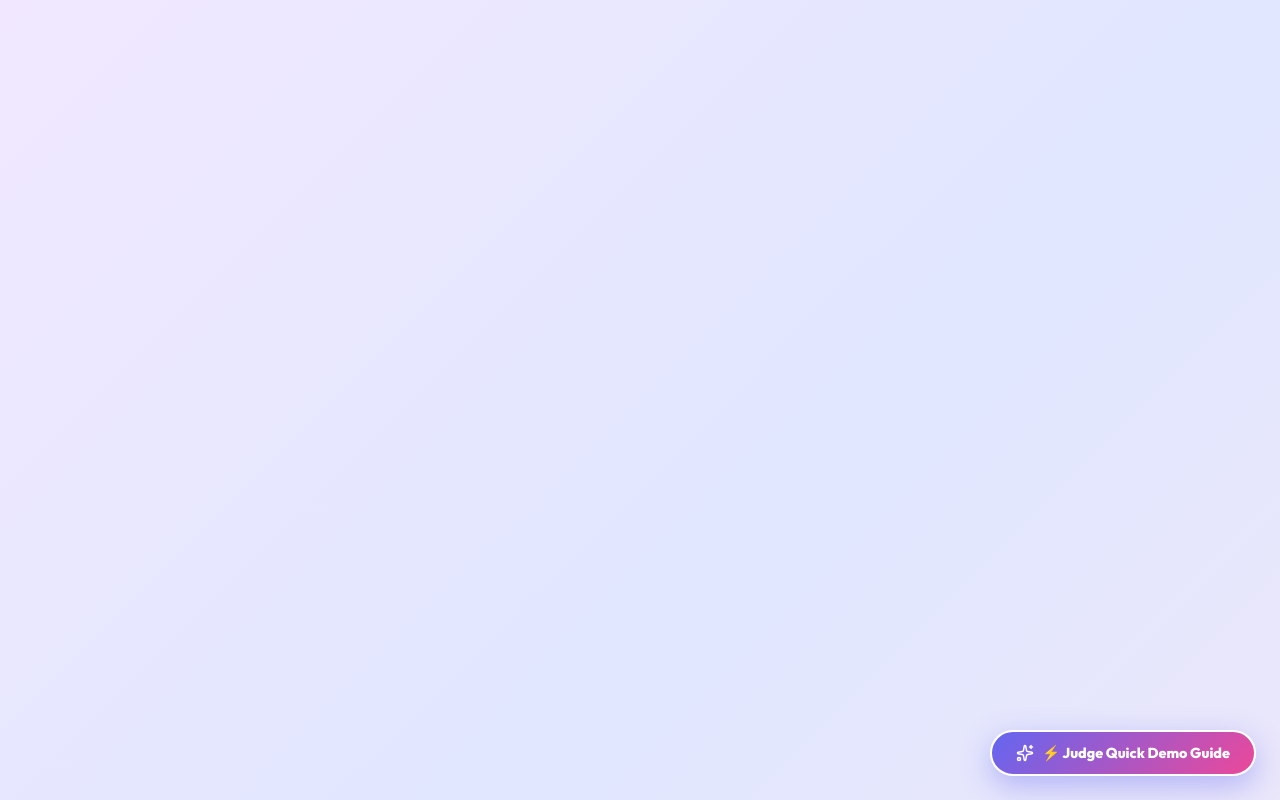
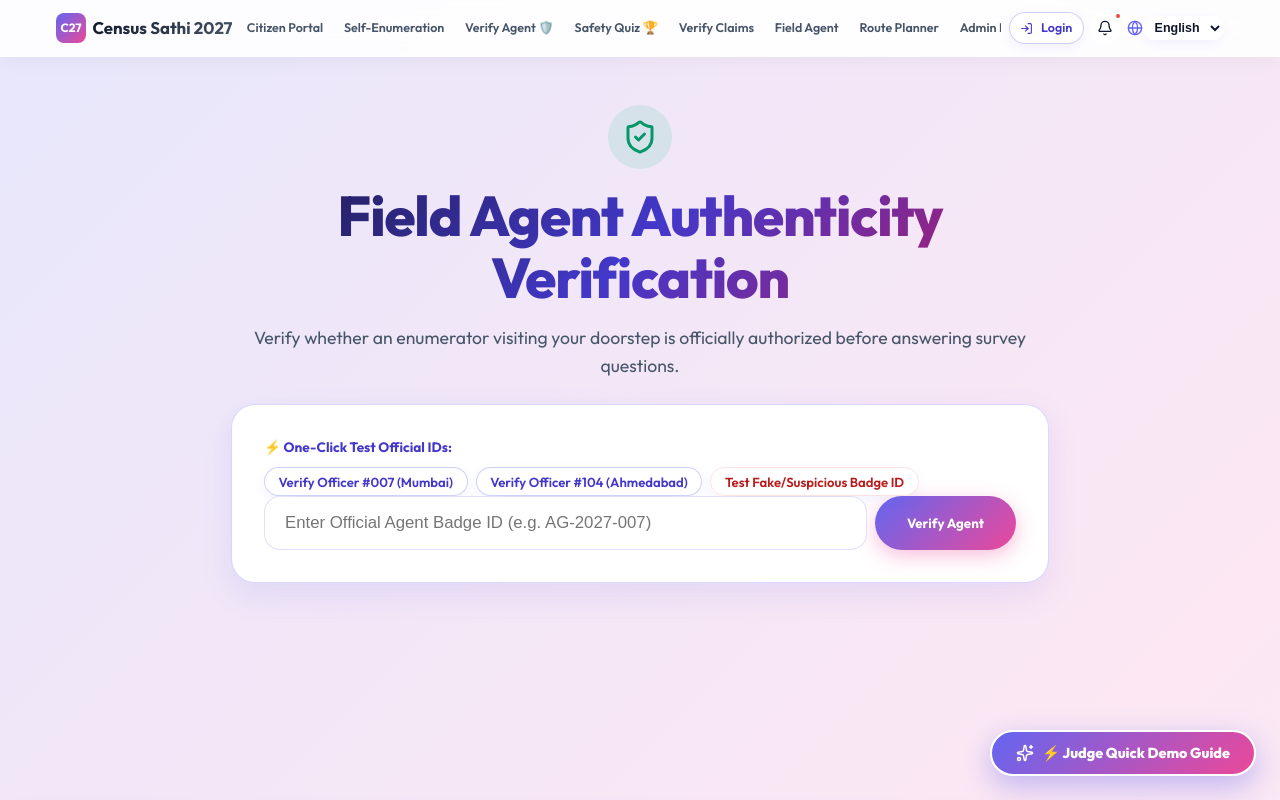
Before and after one commit to gauravv-yadav/census-sathi-2027, a React (Vite) app: page /citizen/verify-agent in a window 1280 px wide. Shown: the top 800 px of the page. Built offline with nearby package versions, Linux system fonts and the light colour scheme.

Commit message:
Add Field Agent Anti-Impersonation Badge Verification module

```diff
--- a/src/App.jsx
+++ b/src/App.jsx
@@ -4,6 +4,7 @@ import SelfEnumeration from './pages/citizen/SelfEnumeration';
 import MisinformationShield from './pages/citizen/MisinformationShield';
 import DocumentChecklist from './pages/citizen/DocumentChecklist';
 import CitizenQuiz from './pages/citizen/CitizenQuiz';
+import EnumeratorVerification from './pages/citizen/EnumeratorVerification';
 import EnumeratorDashboard from './pages/enumerator/EnumeratorDashboard';
 import FieldRoutePlanner from './pages/enumerator/FieldRoutePlanner';
 import AdminDashboard from './pages/admin/AdminDashboard';
@@ -39,6 +40,7 @@ function App() {
         <Route path="/citizen/enumerate" element={<SelfEnumeration />} />
         <Route path="/citizen/checklist" element={<DocumentChecklist />} />
         <Route path="/citizen/quiz" element={<CitizenQuiz />} />
+        <Route path="/citizen/verify-agent" element={<EnumeratorVerification />} />
         <Route path="/citizen/ask" element={<AskAIPage />} />
         <Route path="/citizen/verify" element={<MisinformationShield />} />
         <Route path="/enumerator" element={<EnumeratorDashboard />} />
--- a/src/components/layout/Navbar.jsx
+++ b/src/components/layout/Navbar.jsx
@@ -25,7 +25,7 @@ export default function Navbar() {
         <div className={styles.navLinks}>
           <Link to="/citizen" className={styles.link}>{t('navCitizen')}</Link>
           <Link to="/citizen/enumerate" className={styles.link}>Self-Enumeration</Link>
-          <Link to="/citizen/checklist" className={styles.link}>Checklist</Link>
+          <Link to="/citizen/verify-agent" className={styles.link}>Verify Agent 🛡️</Link>
           <Link to="/citizen/quiz" className={styles.link}>Safety Quiz 🏆</Link>
           <Link to="/citizen/verify" className={styles.link}>Verify Claims</Link>
           <Link to="/enumerator" className={styles.link}>{t('navField')}</Link>
--- /dev/null
+++ b/src/pages/citizen/EnumeratorVerification.jsx
@@ -0,0 +1,168 @@
+import { useState } from 'react';
+import Navbar from '../../components/layout/Navbar';
+import Footer from '../../components/layout/Footer';
+import { QrCode, ShieldCheck, CheckCircle2, AlertTriangle, Smartphone, User, Home, Calendar } from 'lucide-react';
+
+export default function EnumeratorVerification() {
+  const [badgeId, setBadgeId] = useState('');
+  const [verificationResult, setVerificationResult] = useState(null);
+  const [isVerifying, setIsVerifying] = useState(false);
+
+  const mockOfficials = {
+    "AG-2027-007": {
+      name: "Ramesh Sharma (Field Officer #007)",
+      assignedArea: "Sector 4, Block B (Mumbai East)",
+      badgeStatus: "Active & Authorized",
+      authorizedTill: "Oct 31, 2027",
+      officialIdCard: "ID-MH-MUM-8849",
+      isValid: true
+    },
+    "AG-2027-104": {
+      name: "Priya Patel (Field Officer #104)",
+      assignedArea: "Navrangpura, Block A (Ahmedabad)",
+      badgeStatus: "Active & Authorized",
+      authorizedTill: "Oct 31, 2027",
+      officialIdCard: "ID-GJ-AHM-9921",
+      isValid: true
+    }
+  };
+
+  const handleVerify = (idToTest) => {
+    const id = idToTest || badgeId.trim().toUpperCase();
+    if (!id) return;
+    setIsVerifying(true);
+    setVerificationResult(null);
+    if (idToTest) setBadgeId(idToTest);
+
+    setTimeout(() => {
+      setIsVerifying(false);
+      if (mockOfficials[id]) {
+        setVerificationResult(mockOfficials[id]);
+      } else {
+        setVerificationResult({
+          name: "Unknown / Unauthorized Badge",
+          assignedArea: "Not Assigned",
+          badgeStatus: "Unverified / Potential Impersonator",
+          isValid: false
+        });
+      }
+    }, 800);
+  };
+
+  return (
+    <div>
+      <Navbar />
+      <main className="page-content container" style={{ maxWidth: '850px' }}>
+        <div className="text-center mb-4">
+          <div style={{
+            width: '64px', height: '64px', borderRadius: '50%',
+            backgroundColor: 'rgba(16, 185, 129, 0.12)', display: 'flex',
+            alignItems: 'center', justifyContent: 'center', margin: '0 auto 1rem'
+          }}>
+            <ShieldCheck size={36} color="#059669" />
+          </div>
+          <h1>Field Agent Authenticity Verification</h1>
+          <p>Verify whether an enumerator visiting your doorstep is officially authorized before answering survey questions.</p>
+        </div>
+
+        {/* Quick Test Demo Badges */}
+        <div className="card mb-4" style={{ backgroundColor: 'white', border: '1.5px solid rgba(99, 102, 241, 0.25)' }}>
+          <div style={{ fontSize: '0.85rem', fontWeight: '700', color: 'var(--primary-dark)', marginBottom: '0.5rem' }}>
+            ⚡ One-Click Test Official IDs:
+          </div>
+          <div className="flex gap-2 mb-3 flex-wrap">
+            <button
+              onClick={() => handleVerify("AG-2027-007")}
+              className="btn-secondary"
+              style={{ padding: '0.35rem 0.85rem', fontSize: '0.82rem' }}
+            >
+              Verify Officer #007 (Mumbai)
+            </button>
+            <button
+              onClick={() => handleVerify("AG-2027-104")}
+              className="btn-secondary"
+              style={{ padding: '0.35rem 0.85rem', fontSize: '0.82rem' }}
+            >
+              Verify Officer #104 (Ahmedabad)
+            </button>
+            <button
+              onClick={() => handleVerify("FAKE-999")}
+              className="btn-secondary"
+              style={{ padding: '0.35rem 0.85rem', fontSize: '0.82rem', borderColor: '#fee2e2', color: '#b91c1c' }}
+            >
+              Test Fake/Suspicious Badge ID
+            </button>
+          </div>
+
+          <div style={{ display: 'flex', gap: '0.5rem' }}>
+            <input
+              type="text"
+              className="input-field"
+              placeholder="Enter Official Agent Badge ID (e.g. AG-2027-007)"
+              value={badgeId}
+              onChange={(e) => setBadgeId(e.target.value)}
+            />
+            <button
+              className="btn-primary"
+              onClick={() => handleVerify(badgeId)}
+              disabled={!badgeId.trim() || isVerifying}
+              style={{ whiteSpace: 'nowrap' }}
+            >
+              {isVerifying ? 'Verifying...' : 'Verify Agent'}
+            </button>
+          </div>
+        </div>
+
+        {/* Verification Result Card */}
+        {verificationResult && (
+          <div className="card" style={{
+            backgroundColor: 'white',
+            border: `2px solid ${verificationResult.isValid ? '#059669' : '#dc2626'}`,
+            boxShadow: 'var(--shadow-md)'
+          }}>
+            <div className="flex justify-between items-center mb-3" style={{ borderBottom: '1px solid var(--border-color)', paddingBottom: '0.75rem' }}>
+              <div className="flex items-center gap-2">
+                {verificationResult.isValid ? (
+                  <CheckCircle2 size={24} color="#059669" />
+                ) : (
+                  <AlertTriangle size={24} color="#dc2626" />
+                )}
+                <h3 style={{ margin: 0, fontSize: '1.2rem' }}>
+                  {verificationResult.isValid ? "Authorized Field Representative" : "Warning: Unverified Agent ID"}
+                </h3>
+              </div>
+              <span className={`badge ${verificationResult.isValid ? 'verified' : 'false'}`}>
+                {verificationResult.badgeStatus}
+              </span>
+            </div>
+
+            <div style={{ display: 'grid', gridTemplateColumns: 'repeat(auto-fit, minmax(200px, 1fr))', gap: '1rem', fontSize: '0.9rem' }}>
+              <div style={{ backgroundColor: 'var(--bg-main)', padding: '0.85rem', borderRadius: '8px' }}>
+                <span style={{ fontSize: '0.75rem', color: 'var(--text-muted)', textTransform: 'uppercase' }}>Officer Name</span>
+                <strong style={{ display: 'block', fontSize: '1rem', marginTop: '2px' }}>{verificationResult.name}</strong>
+              </div>
+              <div style={{ backgroundColor: 'var(--bg-main)', padding: '0.85rem', borderRadius: '8px' }}>
+                <span style={{ fontSize: '0.75rem', color: 'var(--text-muted)', textTransform: 'uppercase' }}>Assigned Field Jurisdiction</span>
+                <strong style={{ display: 'block', fontSize: '1rem', marginTop: '2px' }}>{verificationResult.assignedArea}</strong>
+              </div>
+              {verificationResult.isValid && (
+                <div style={{ backgroundColor: 'var(--bg-main)', padding: '0.85rem', borderRadius: '8px' }}>
+                  <span style={{ fontSize: '0.75rem', color: 'var(--text-muted)', textTransform: 'uppercase' }}>Authorization Validity</span>
+                  <strong style={{ display: 'block', color: '#059669', fontSize: '1rem', marginTop: '2px' }}>Valid until {verificationResult.authorizedTill}</strong>
+                </div>
+              )}
+            </div>
+
+            {!verificationResult.isValid && (
+              <div style={{ marginTop: '1rem', padding: '0.75rem 1rem', backgroundColor: '#fee2e2', color: '#991b1b', borderRadius: '8px', fontSize: '0.85rem' }}>
+                ⚠️ Do NOT share household survey information with unverified individuals. Call the 24/7 Helpline (1800-11-2027) immediately to report suspicious activity.
+              </div>
+            )}
+          </div>
+        )}
+
+      </main>
+      <Footer />
+    </div>
+  );
+}
```
